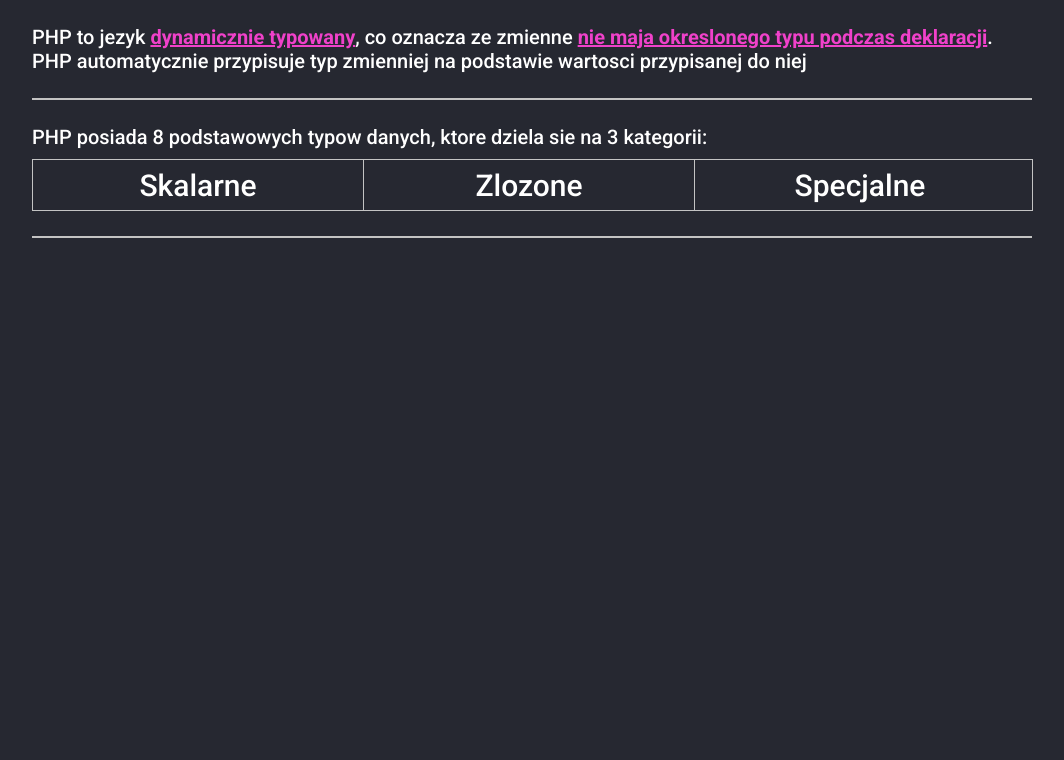
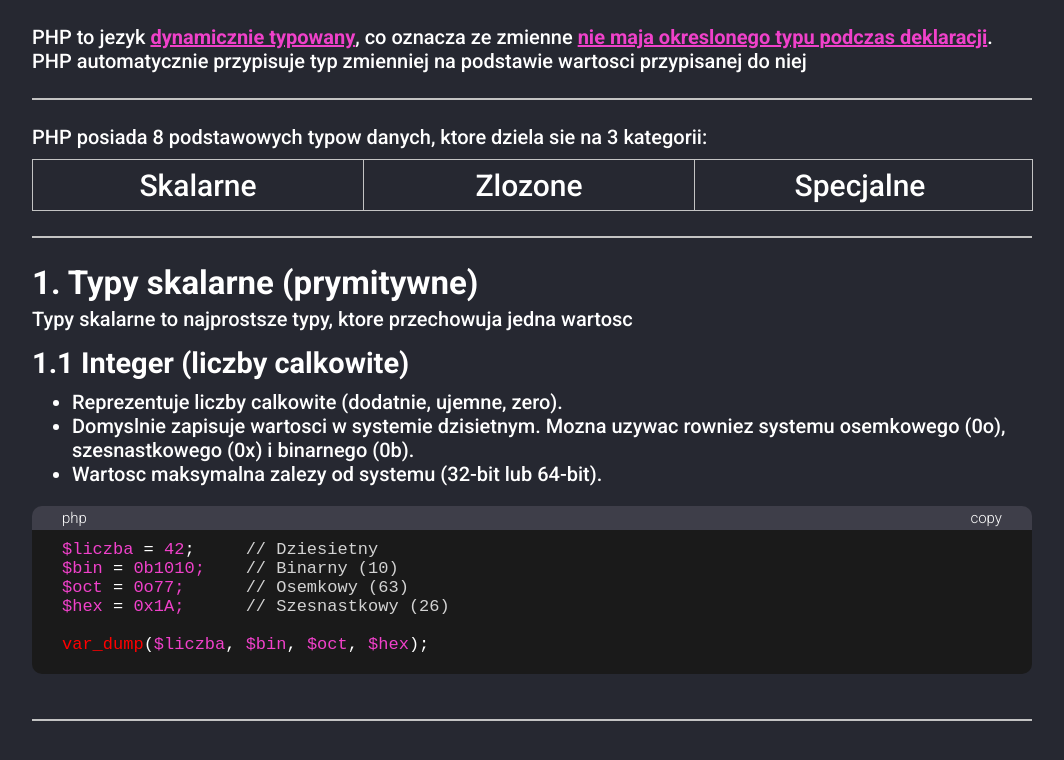
Before and after one commit to dmisl/recall, a PHP site: page /typy_danych.php in a window 1280 px wide. Shown: the top 760 px of the page, without its empty margins (108-1172 px from the left). Run offline with PHP 8.4, Linux system fonts and the light colour scheme.

Commit message:
integer section completed

```diff
--- a/typy_danych.php
+++ b/typy_danych.php
@@ -28,6 +28,62 @@
                color: rgb(240, 65, 202);
                text-decoration: underline;
           }
+          .content-element h1
+          {
+               font-size: 33px;
+               margin-bottom: 5px;
+          }
+          .content-element h2
+          {
+               font-size: 29px;
+               margin-bottom: 5px;
+          }
+          .content-element ul
+          {
+               margin-top: 10px;
+          }
+          .example
+          {
+               border-radius: 10px;
+               overflow: hidden;
+               margin: 20px 0;
+          }
+          .example .header
+          {
+               display: flex;
+               background-color: rgb(62, 62, 73);
+               justify-content: space-between;
+               padding: 3px 30px;
+               font-size: 15px;
+               font-weight: 300;
+          }
+          .example .content
+          {
+               background-color: rgb(26, 26, 26);
+               padding: 10px 30px;
+               padding-bottom: 20px;
+               font-family: 'Courier New', Courier, monospace !important;
+               font-size: 17px;
+               font-weight: 300;
+          }
+          .example .content *
+          {
+               font-family: 'Courier New', Courier, monospace !important;
+               font-size: 17px;
+               font-weight: 300;
+          }
+          .example .var
+          {
+               color: rgb(240, 65, 202);
+          }
+          .example .com
+          {
+               color: lightgray;
+          }
+          .example .func
+          {
+               color: red;
+          }
      </style>
 </head>
 <body>
@@ -53,6 +109,32 @@
                </div>
           </div>
 
+          <div class="content-element">
+               <h1>1. Typy skalarne (prymitywne)</h1>
+               <p>Typy skalarne to najprostsze typy, ktore przechowuja jedna wartosc</p>
+
+               <h2 style="margin-top: 15px;">1.1 Integer (liczby calkowite)</h2>
+               <ul>
+                    <li>Reprezentuje liczby calkowite (dodatnie, ujemne, zero).</li>
+                    <li>Domyslnie zapisuje wartosci w systemie dzisietnym. Mozna uzywac rowniez systemu osemkowego (0o), szesnastkowego (0x) i binarnego (0b).</li>
+                    <li>Wartosc maksymalna zalezy od systemu (32-bit lub 64-bit).</li>
+               </ul>
+               <div class="example">
+                    <div class="header">
+                         <p>php</p>
+                         <p>copy</p>
+                    </div>
+                    <div class="content">
+                         <span class="var">$liczba</span> = <span class="var">42</span>;&nbsp;&nbsp;&nbsp;&nbsp;&nbsp;<span class="com">// Dziesietny</span><br>
+                         <span class="var">$bin</span> = <span class="var">0b1010;</span>&nbsp;&nbsp;&nbsp;&nbsp;<span class="com">// Binarny (10)</span><br>
+                         <span class="var">$oct</span> = <span class="var">0o77;</span>&nbsp;&nbsp;&nbsp;&nbsp;&nbsp;&nbsp;<span class="com">// Osemkowy (63)</span><br>
+                         <span class="var">$hex</span> = <span class="var">0x1A;</span>&nbsp;&nbsp;&nbsp;&nbsp;&nbsp;&nbsp;<span class="com">// Szesnastkowy (26)</span><br>
+                         <br>
+                         <span class="func">var_dump</span>(<span class="var">$liczba</span>, <span class="var">$bin</span>, <span class="var">$oct</span>, <span class="var">$hex</span>);
+                    </div>
+               </div>
+          </div>
+
      </div>
 </body>
 </html>
```
